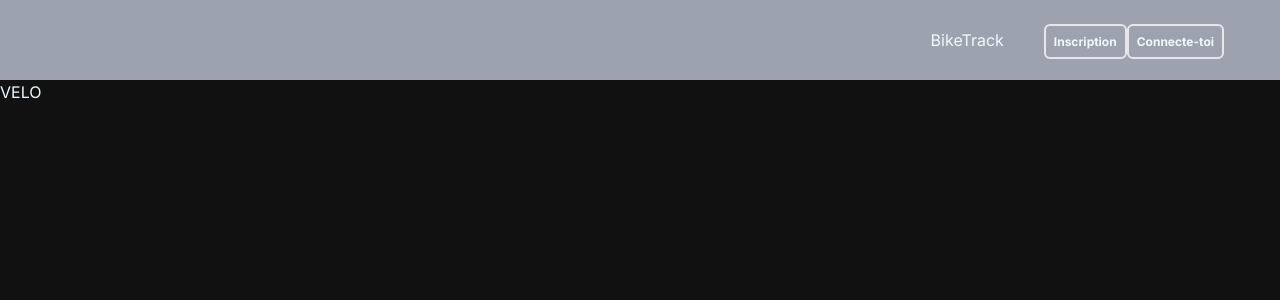
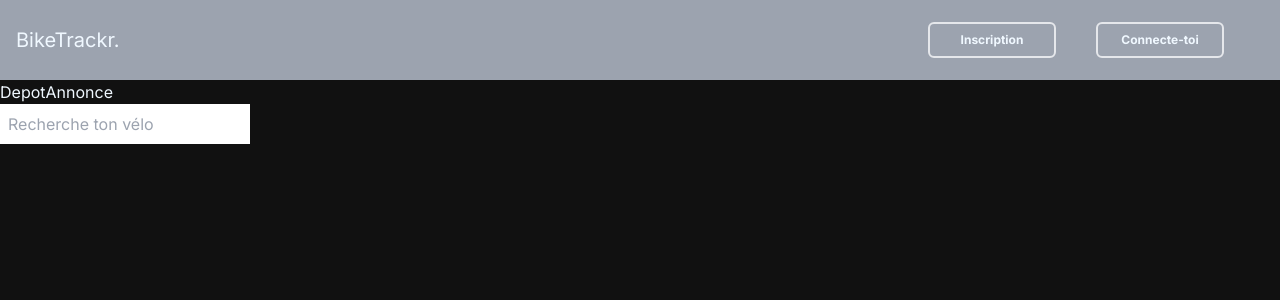
Before and after one commit to jltp2c/BikeTrackr, a Next.js app: page /velos in a window 1280 px wide. Shown: the top 300 px of the page. Built offline with nearby package versions, Linux system fonts and the light colour scheme; no server answers.

Commit message:
modifications

```diff
--- /dev/null
+++ b/src/app/components/DepotAnnonce.tsx
@@ -0,0 +1,9 @@
+import React from "react";
+
+export const DepotAnnonce = () => {
+  return (
+    <div>
+      <button>DepotAnnonce</button>
+    </div>
+  );
+};
--- a/src/app/components/Navbar.tsx
+++ b/src/app/components/Navbar.tsx
@@ -8,9 +8,11 @@ const Navbar = () => {
   return (
     <nav className="block w-screen">
       <div className="h-20 bg-gray-400 flex justify-end items-center">
-        <div className="flex items-center justify-between m-4 my-auto gap-10">
-          <h1>BikeTrack</h1>
+        <div className="flex items-center justify-between w-screen m-4 my-auto gap-10">
           <div>
+            <h1 className="text-xl">BikeTrackr.</h1>
+          </div>
+          <div className="flex justify-center items-center gap-10">
             {!userId && (
               <>
                 <Link
@@ -30,9 +32,9 @@ const Navbar = () => {
                 Profile
               </Link>
             )}
-          </div>
-          <div className="ml-auto">
-            <UserButton afterSignOutUrl="/" />
+            <div className="ml-auto">
+              <UserButton afterSignOutUrl="/" />
+            </div>
           </div>
         </div>
       </div>
--- /dev/null
+++ b/src/app/components/SearchBar.tsx
@@ -0,0 +1,15 @@
+import React from "react";
+
+export const SearchBar = () => {
+  return (
+    <div>
+      <div>
+        <input
+          type="text"
+          placeholder="Recherche ton vélo"
+          className="p-2 text-black"
+        />
+      </div>
+    </div>
+  );
+};
--- a/src/app/velos/page.tsx
+++ b/src/app/velos/page.tsx
@@ -1,9 +1,12 @@
 import React from "react";
+import { DepotAnnonce } from "../components/DepotAnnonce";
+import { SearchBar } from "../components/SearchBar";
 
 function velos() {
   return (
     <div>
-      <h1>VELO</h1>
+      <DepotAnnonce />
+      <SearchBar />
     </div>
   );
 }
```
